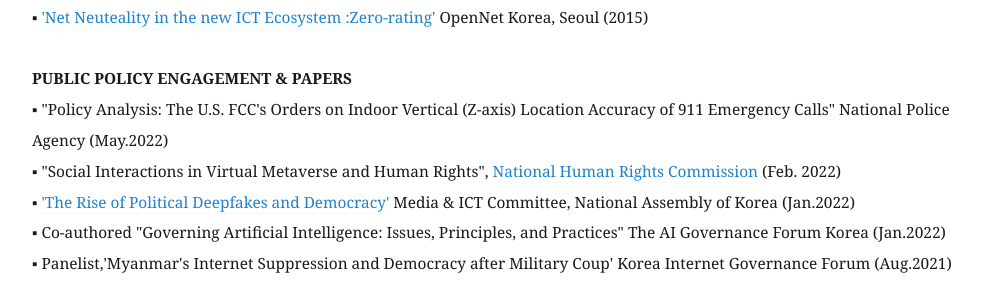
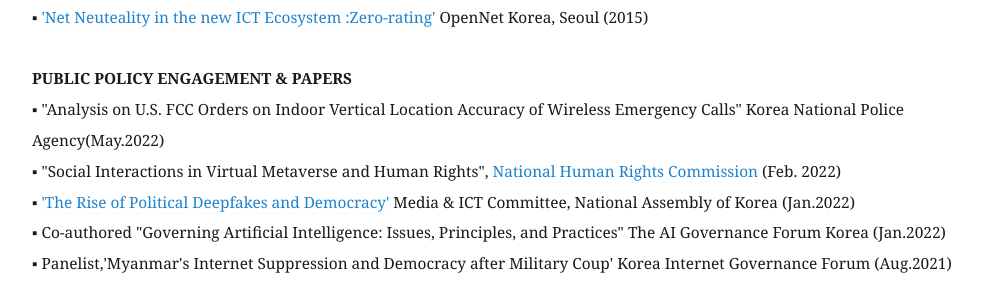
Before and after one commit to eunchangchoi/eunchangchoi.github.io, a Jekyll site: the page built from index.md, in a window 1280 px wide and 900 px high, scrolled down 4639 px. Shown: the part 161-447 px from the top of the window, without its empty margins (68-1061 px from the left). Built offline with Jekyll 4.4.1, drawn with Linux system fonts in a browser that asks for light colours.

Commit message:
Update index.md

```diff
--- a/index.md
+++ b/index.md
@@ -112,7 +112,7 @@
   <br>
 
  <strong> PUBLIC POLICY ENGAGEMENT & PAPERS</strong> <br>
-▪ "Policy Analysis: The U.S. FCC's Orders on Indoor Vertical (Z-axis) Location Accuracy of 911 Emergency Calls" National Police Agency (May.2022)<br>
+▪ "Analysis on U.S. FCC Orders on Indoor Vertical Location Accuracy of Wireless Emergency Calls" Korea National Police Agency(May.2022)<br>
 ▪ "Social Interactions in Virtual Metaverse and Human Rights",<a href="https://www.humanrights.go.kr/site/main/index002"> National Human Rights Commission</a> (Feb. 2022)<br>
 ▪ <a href="https://zdnet.co.kr/view/?no=20220112165731">'The Rise of Political Deepfakes and Democracy'</a> Media & ICT Committee, National Assembly of Korea (Jan.2022) <br>
 ▪ Co-authored "Governing Artificial Intelligence: Issues, Principles, and Practices" The AI Governance Forum Korea (Jan.2022)<br>
```
